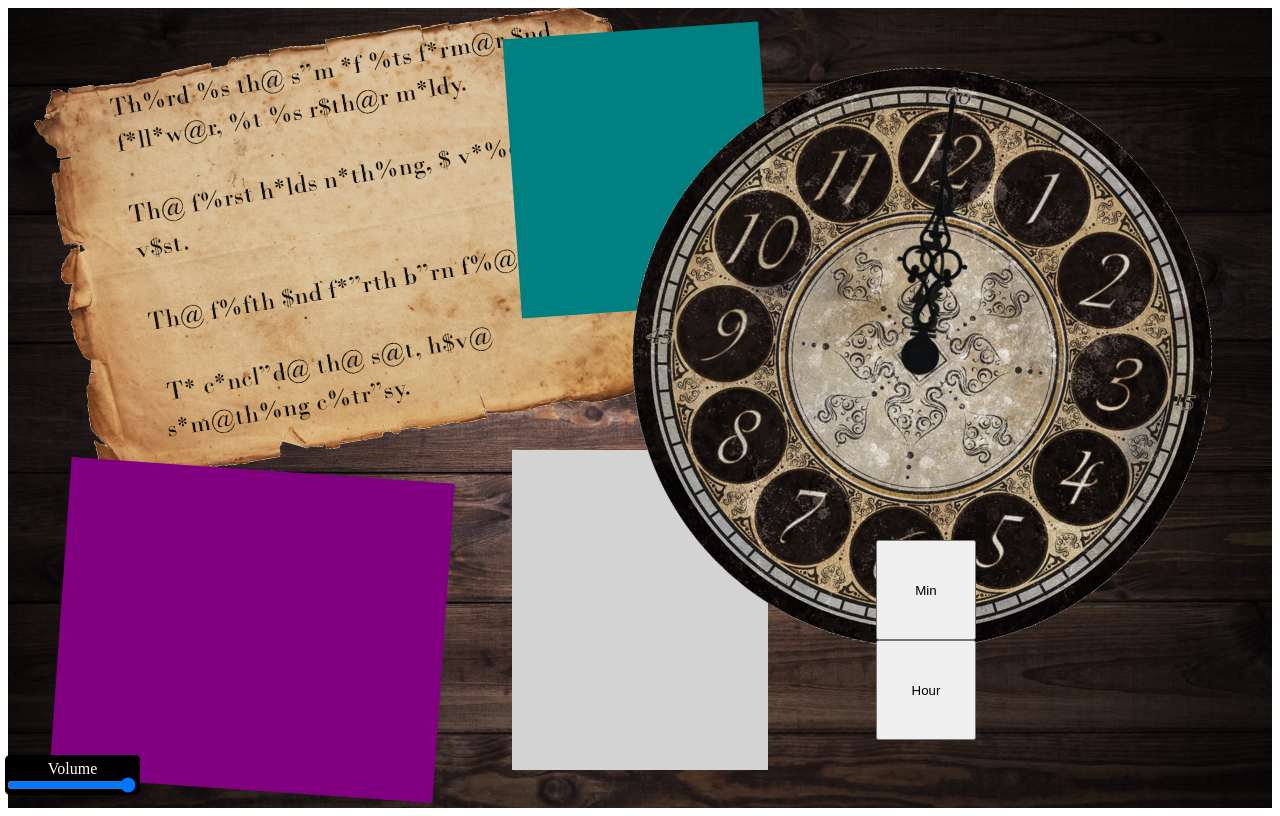
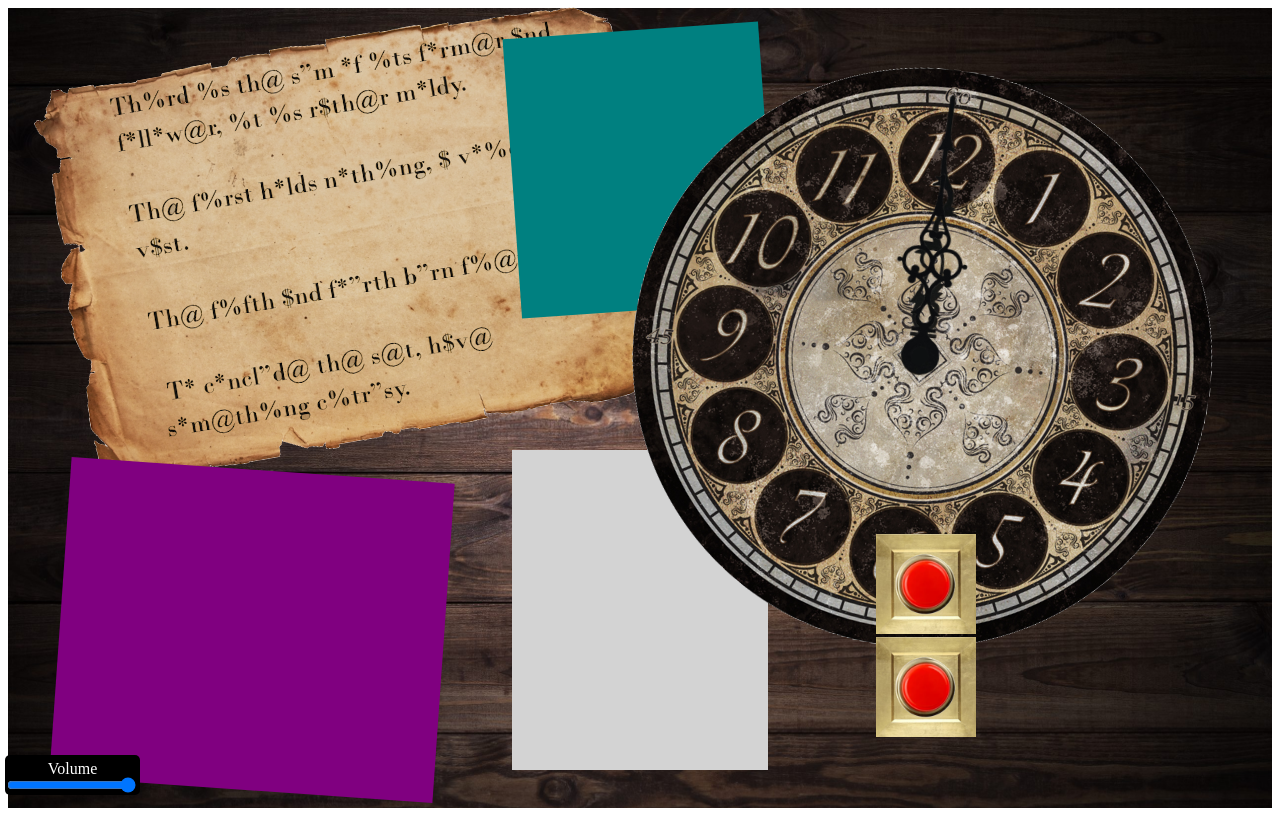
Before and after one commit to Ezekiel186/Cipher-Synergy, a plain HTML site: page index.html in a window 1280 px wide. Both pictures are taken after a click on the button "Player 1". Shown: the top 816 px of the page. Drawn offline with Linux system fonts and the light colour scheme.

Commit message:
added audio to clock and changed clock buttons

```diff
--- a/assets/script.js
+++ b/assets/script.js
@@ -102,6 +102,8 @@ let rotationAnglemin = 0;
 document.querySelector('.min').addEventListener('click', function () {
     rotationAnglemin += 30;
     document.querySelector('.rotatem').style.transform = `rotate(${rotationAnglemin}deg)`;
+    var clickSound = document.getElementById('clickSoundm');
+    clickSound.play();
 });
 
 let rotationAnglehour = 0;
@@ -109,6 +111,8 @@ let rotationAnglehour = 0;
 document.querySelector('.hour').addEventListener('click', function () {
     rotationAnglehour += 30;
     document.querySelector('.rotateh').style.transform = `rotate(${rotationAnglehour}deg)`;
+    var clickSound = document.getElementById('clickSoundh');
+    clickSound.play();
 });
 
 // player 2 room
--- a/assets/style.css
+++ b/assets/style.css
@@ -224,6 +224,12 @@ footer img {
     transition: transform 0.5s ease-out;
 }
 
+.min, .hour {
+    background-image: url('./images/button.png');
+    background-size: cover;
+    background-color: transparent;
+    border: 0;
+}
 
 .room-one .clock-hands {
     position: absolute;
--- a/index.html
+++ b/index.html
@@ -60,8 +60,8 @@
             <img class="rotateh" src="./assets/images/hour.png" alt="hour-hand">
         </div>
         <div class="clock-hands">
-            <button class="min">Min</button>
-            <button class="hour">Hour</button>
+            <button class="min"></button>
+            <button class="hour"></button>
         </div>
         <div class="volume-container">
             Volume
@@ -75,6 +75,8 @@
             <input type="range" id="volumeSlider" min="0" max="1" step="0.01" value="1" oninput="changeVolume(this.value)">
         </div>
     </div>
+    <audio id="clickSoundm" src="./assets/Music/click.mp4"></audio>    <audio id="clickSound" src="./assets/Music/click.mp4"></audio>
+    <audio id="clickSoundh" src="./assets/Music/mixkit-classic-click-1117.wav"></audio>
     <script src="./assets/script.js"></script>
 </body>
 </html>
```
Also changed, not shown: assets/images/button.png (added), 2 other files.
